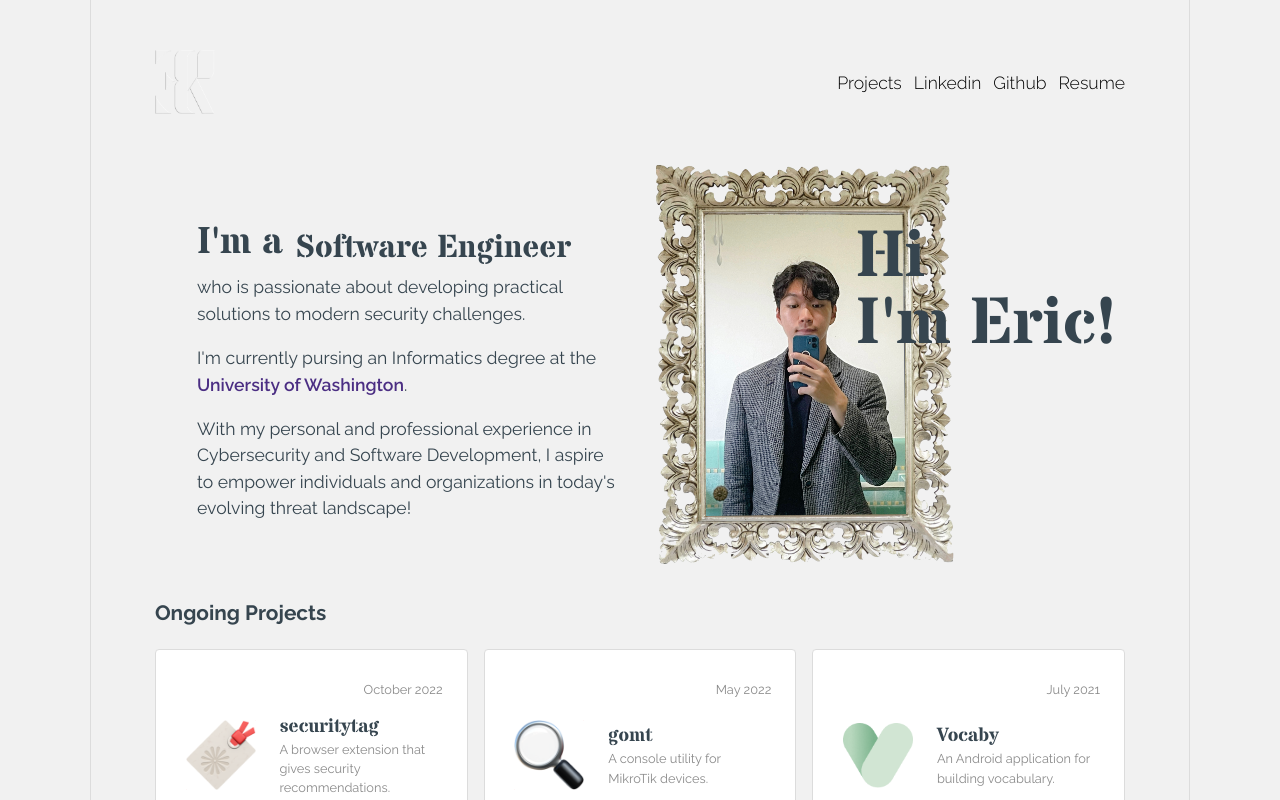
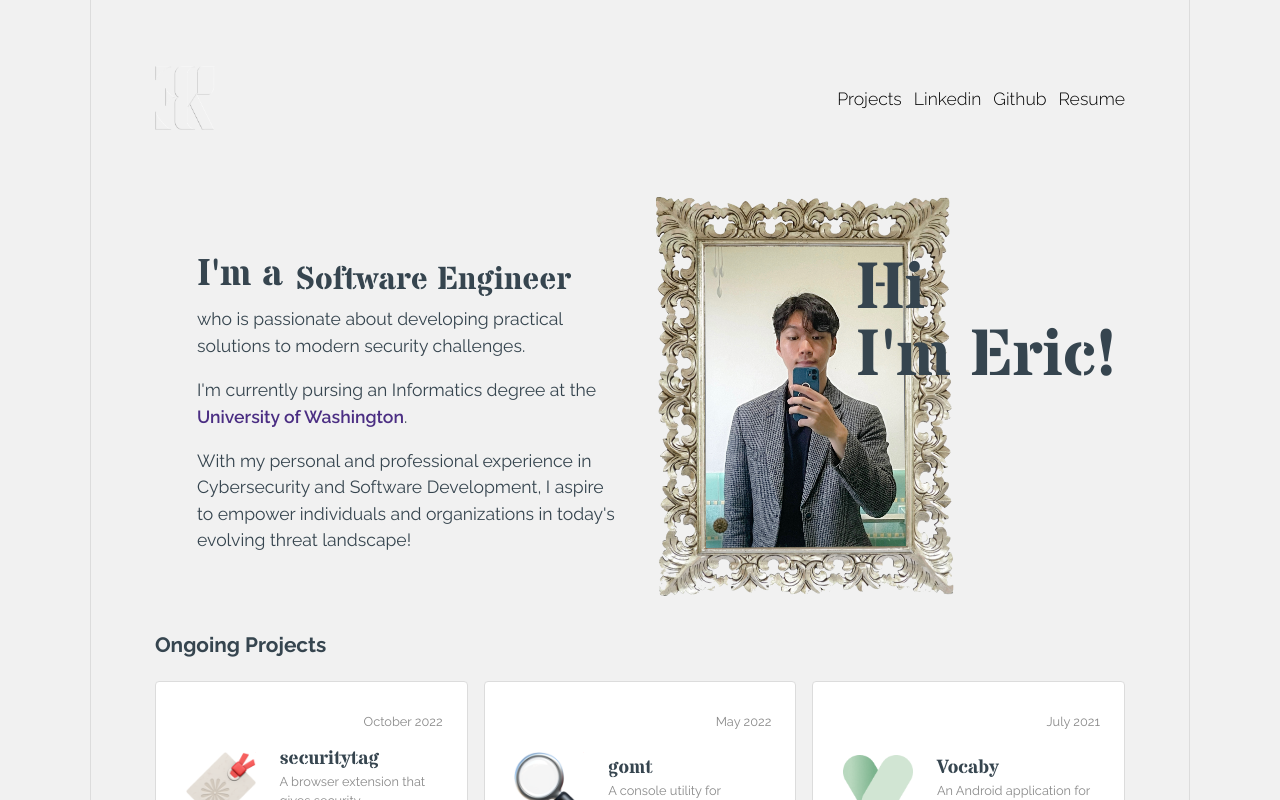
Before and after one commit to taehyunnkim/taehyunkim.me, an Angular app: page /home in a window 1280 px wide. Shown: the top 800 px of the page. Built offline with nearby package versions, Linux system fonts and the light colour scheme.

Commit message:
Fix margins

```diff
--- a/src/app/components/introduction/introduction.component.scss
+++ b/src/app/components/introduction/introduction.component.scss
@@ -79,7 +79,7 @@ $item-count: 5;
 @keyframes scrollUp {
     @for $i from 1 through ($item-count - 1) {
         #{($i * 25) - 10%}, #{$i * 25%} {
-            transform: translateY((-100% / $item-count) * $i);
+            transform: translateY(calc(-100% / $item-count) * $i);
         }
     }
 }
--- a/src/styles/sizes.scss
+++ b/src/styles/sizes.scss
@@ -8,7 +8,7 @@ $box-padding: 64px;
 $box-padding-sm: 24px;
 $card-padding: 24px;
 $text-padding: 16px;
-$header-magin-top: 32px;
+$header-magin-top: 48px;
 $header-height: 100px;
 $content-margin: 32px;
 
```
